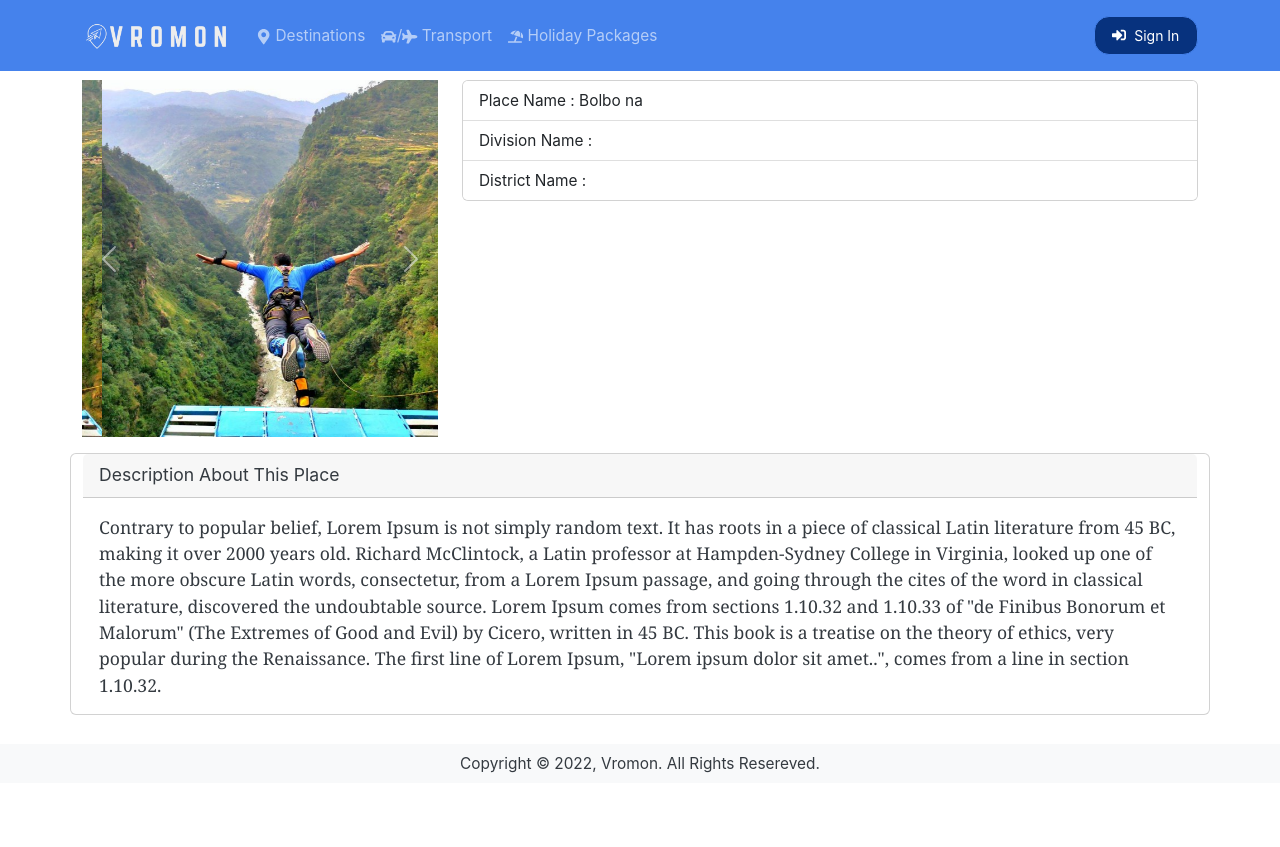
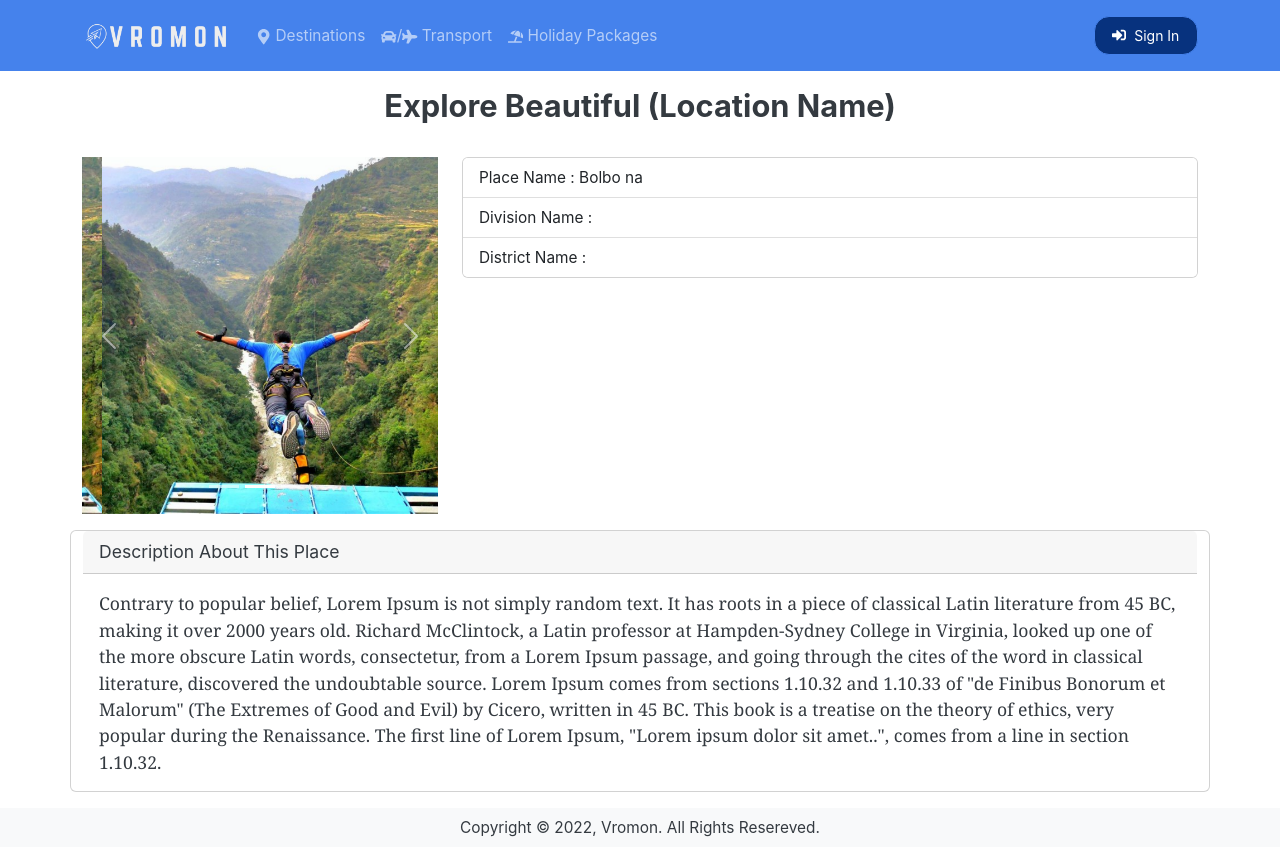
Before and after one commit to TangoRomeo80/Vromon, a React (Create React App) app in the folder frontend/: page /destinationDetails in a window 1280 px wide. Before the commit the page ends 800 px from the top, so only its background shows below. Built offline with nearby package versions, Linux system fonts and the light colour scheme.

Commit message:
Destination Details Place Updated

```diff
--- a/frontend/src/screens/DestinationDetailsScreen.js
+++ b/frontend/src/screens/DestinationDetailsScreen.js
@@ -13,7 +13,10 @@ import Loader from "../components/Loader";
 const DestinationDetails = () => {
   return (
     <div>
-      <Container>
+      <Container className='py-3'>
+        <Row className='my-2'>
+          <h3 className='text-center'>Explore Beautiful (Location Name)</h3>
+        </Row>
         <Row className="pt-3">
           <Col lg={4} sm={12} md={4}>
             <Carousel>
```
